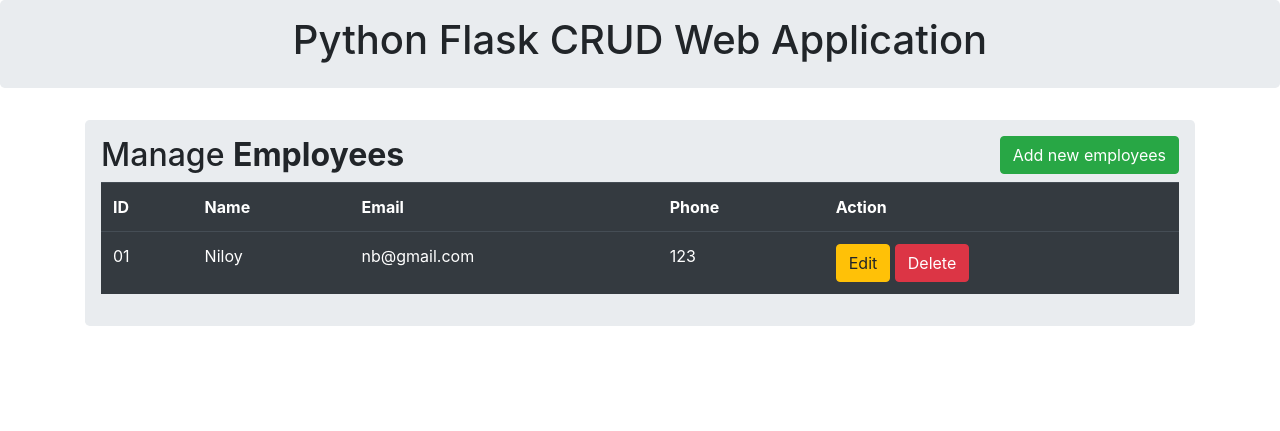
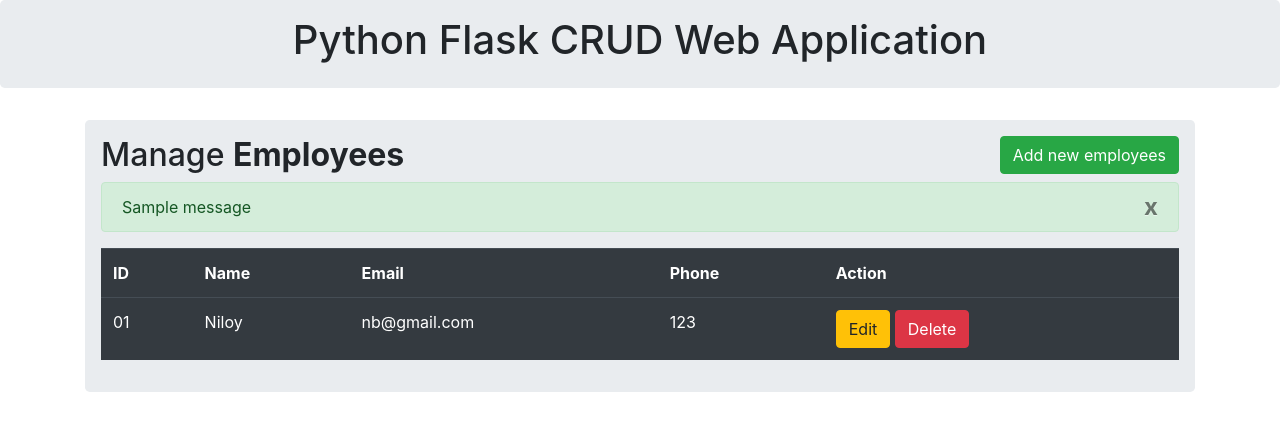
Before and after one commit to Imnmania/Flask_CRUD, a Flask app: page / in a window 1280 px wide. Shown: the top 431 px of the page. Run offline with Flask 2, Linux system fonts and the light colour scheme; tables that the repository leaves empty hold one stand-in row (values such as "Sample post"); one stand-in notice (Sample message) is shown; some libraries are stand-ins or nearby versions.

Commit message:
flash message inserted

```diff
--- a/app.py
+++ b/app.py
@@ -1,4 +1,4 @@
-from flask import Flask, render_template, request, redirect, url_for
+from flask import Flask, render_template, request, redirect, url_for, flash
 from flask_sqlalchemy import SQLAlchemy
 
 app = Flask(__name__)
@@ -54,6 +54,8 @@ def insert():
         db.session.add(my_data)
         db.session.commit()
 
+        flash("Employee inserted successfully")
+
         return redirect(url_for('index'))
 
 if __name__ == '__main__':
--- a/templates/index.html
+++ b/templates/index.html
@@ -11,6 +11,31 @@
 
                 <h2>Manage <b>Employees</b> <button type="button" class="btn btn-success float-right"
                     data-toggle="modal" data-target="#mymodal"> Add new employees </button> </h2>
+
+
+                {% with messages = get_flashed_messages() %}
+
+                {% if messages %}
+                    {% for message in messages %}
+
+                        <div class="alert alert-success alert-dismissable" role="alert">
+                            <button type="button" class="close" data-dismiss="alert" aria-label="close">
+
+                                <span aria-hidden="true">x</span>
+
+                            </button>
+
+                            {{ message }}
+
+                        </div>
+
+
+                    {% endfor %}
+                {% endif %}
+
+
+                {% endwith %}
+
 
                 <table class="table table-hover table-dark">
 
```
